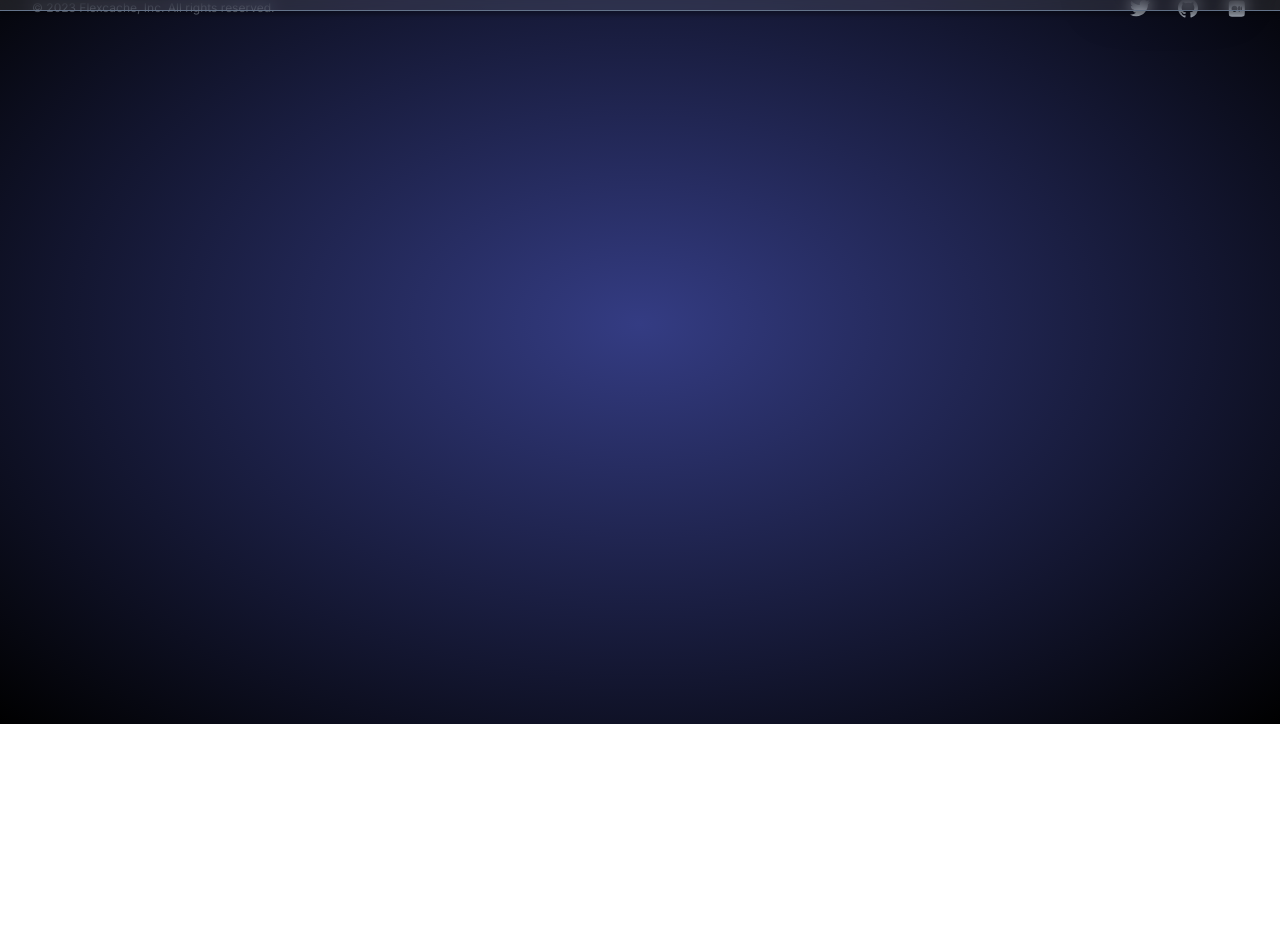
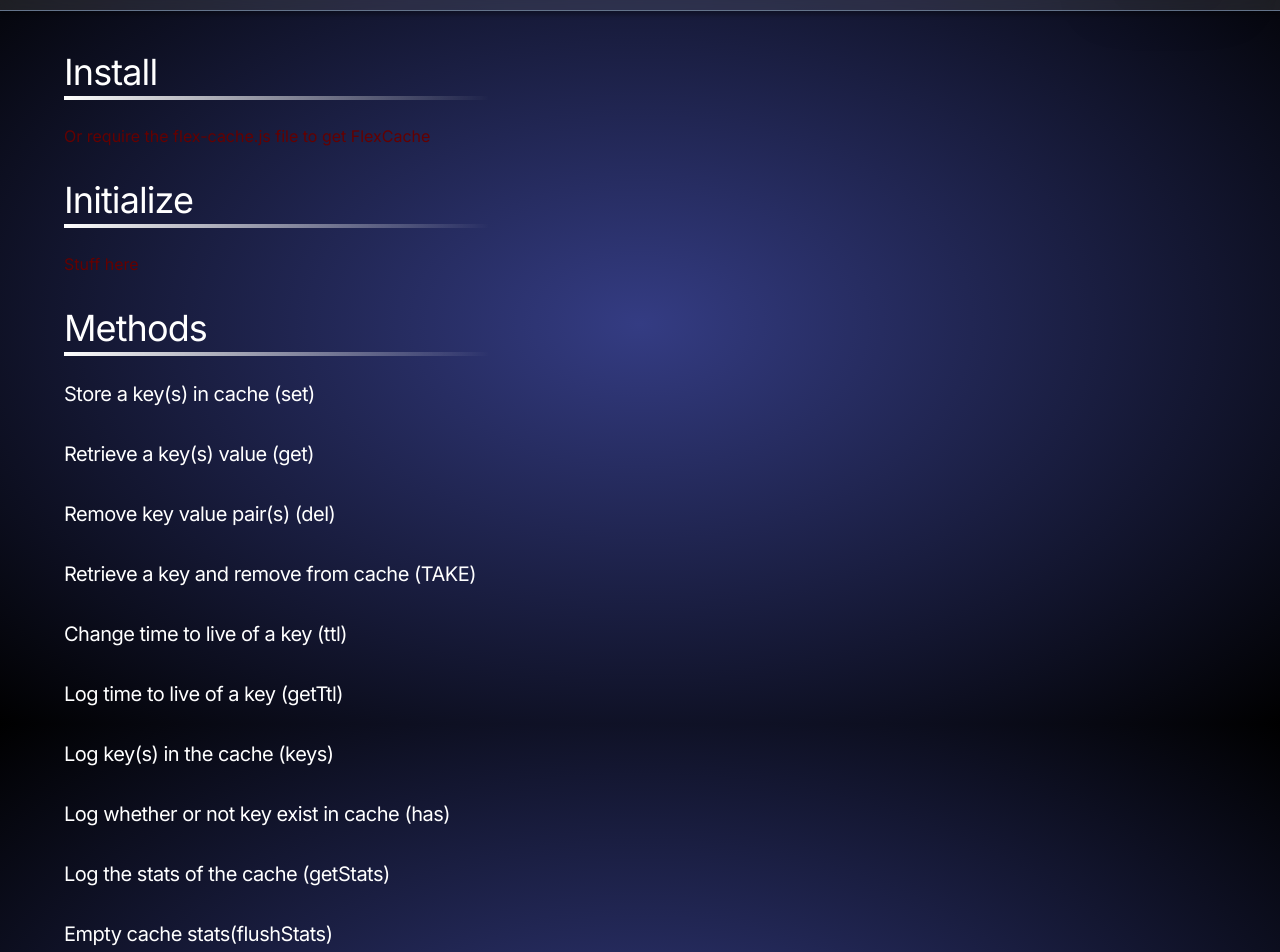
Before and after one commit to oslabs-beta/flexcache, a Next.js app in the folder my-app/: page /docs in a window 1280 px wide. Shown: the part 76-1028 px from the top of the page. Before the commit the page ends 800 px from the top, so only its background shows below. Built offline with nearby package versions, Linux system fonts and the light colour scheme.

Commit message:
working on docs, docs is unfinished

```diff
--- a/my-app/src/app/(pages)/docs/page.tsx
+++ b/my-app/src/app/(pages)/docs/page.tsx
@@ -1,5 +1,38 @@
 import React from "react";
 
 export default function Page() {
-    return <h1>Hello, Docs Page!</h1>;
-}
+  return (
+		<div className="pl-16">
+			<br />
+			<br />
+			<br />
+			<br />
+			<p className="my-8 text-6xl tracking-tight text-white sm:text-4xl">
+				Install
+				<div className="absolute mt-1 w-1/3 h-1 bg-gradient-to-r from-white to-transparent"></div>
+			</p>
+			<p>Or require the flex-cache.js file to get FlexCache</p>
+			<p className="my-8 text-6xl tracking-tight text-white sm:text-4xl">
+				Initialize
+				<div className="absolute mt-1 w-1/3 h-1 bg-gradient-to-r from-white to-transparent"></div>
+			</p>
+			<p>Stuff here</p>
+			<p className="my-8 text-6xl tracking-tight text-white sm:text-4xl">
+				Methods
+				<div className="absolute mt-1 w-1/3 h-1 bg-gradient-to-r from-white to-transparent"></div>
+			</p>
+			<p className="my-8 text-6xl tracking-tight text-white sm:text-xl">Store a key(s) in cache (set)</p>
+			<p className="my-8 text-6xl tracking-tight text-white sm:text-xl">Retrieve a key(s) value (get)</p>
+			<p className="my-8 text-6xl tracking-tight text-white sm:text-xl">Remove key value pair(s) (del)</p>
+			<p className="my-8 text-6xl tracking-tight text-white sm:text-xl">Retrieve a key and remove from cache (TAKE)</p>
+			<p className="my-8 text-6xl tracking-tight text-white sm:text-xl">Change time to live of a key (ttl)</p>
+			<p className="my-8 text-6xl tracking-tight text-white sm:text-xl">Log time to live of a key (getTtl)</p>
+			<p className="my-8 text-6xl tracking-tight text-white sm:text-xl">Log key(s) in the cache (keys)</p>
+			<p className="my-8 text-6xl tracking-tight text-white sm:text-xl">Log whether or not key exist in cache (has)</p>
+			<p className="my-8 text-6xl tracking-tight text-white sm:text-xl">Log the stats of the cache (getStats)</p>
+			<p className="my-8 text-6xl tracking-tight text-white sm:text-xl">Empty cache stats(flushStats)</p>
+			<p className="my-8 text-6xl tracking-tight text-white sm:text-xl">Empty cache data and stats(flushAll)</p>
+			<p className="my-8 text-6xl tracking-tight text-white sm:text-xl">Clear timeout interval set on checkperiod option (close)</p>
+		</div>
+  );
+};
```
